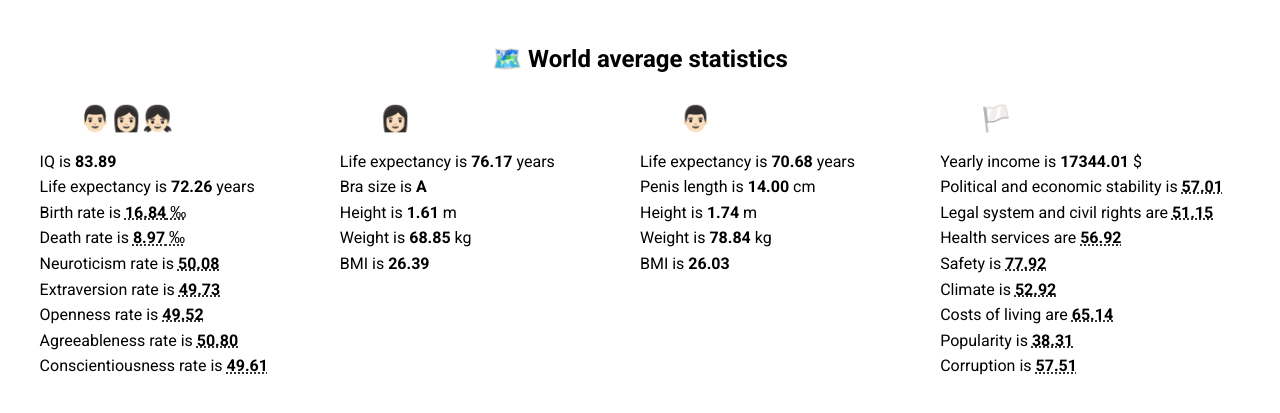
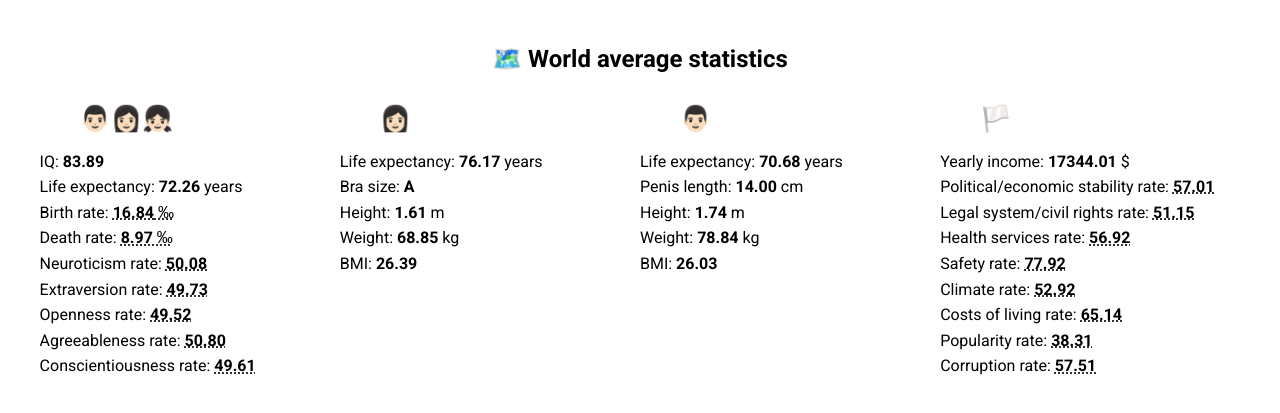
Before and after one commit to Megaemce/correlations.world, a website: page index.html in a window 1280 px wide. Shown: the part 263-676 px from the top of the page. Drawn offline with Linux system fonts and the light colour scheme; files whose address does not match are found by name.

Commit message:
Change description in row2

```diff
--- a/index.html
+++ b/index.html
@@ -268,50 +268,49 @@
                     <div class="column">
                         <div class="row1">👨🏻‍👩🏻‍👧🏻</div>
                         <div class="row2">
-                            <p>IQ is <b id="IQ"></b></p>
+                            <p>IQ: <b id="IQ"></b></p>
                             <p>
-                                Life expectancy is
+                                Life expectancy:
                                 <b id="AvgLifeExpectancy"></b> years
                             </p>
                             <p>
-                                Birth rate is
+                                Birth rate:
                                 <abbr title="births per 1000 inhabitants/year"
                                     ><b id="BirthRate"></b> ‰</abbr
                                 >
                             </p>
                             <p>
-                                Death rate is
+                                Death rate:
                                 <abbr title="deaths per 1000 inhabitants/year"
                                     ><b id="DeathRate"></b> ‰</abbr
                                 >
                             </p>
                             <p>
-                                Neuroticism rate is
+                                Neuroticism rate:
                                 <abbr title="0 - no trait, 100 very high trait"
                                     ><b id="Neuroticism"></b
                                 ></abbr>
                             </p>
                             <p>
-                                Extraversion rate is
-
+                                Extraversion rate:
                                 <abbr title="0 - no trait, 100 very high trait"
                                     ><b id="Extraversion"></b
                                 ></abbr>
                             </p>
                             <p>
-                                Openness rate is
+                                Openness rate:
                                 <abbr title="0 - no trait, 100 very high trait"
                                     ><b id="Openness"></b>
                                 </abbr>
                             </p>
                             <p>
-                                Agreeableness rate is
+                                Agreeableness rate:
                                 <abbr title="0 - no trait, 100 very high trait"
                                     ><b id="Agreeableness"></b
                                 ></abbr>
                             </p>
                             <p>
-                                Conscientiousness rate is
+                                Conscientiousness rate:
                                 <abbr title="0 - no trait, 100 very high trait"
                                     ><b id="Conscientiousness"></b
                                 ></abbr>
@@ -322,83 +321,81 @@
                         <div class="row1">👩🏻</div>
                         <div class="row2">
                             <p>
-                                Life expectancy is
-                                <b id="FemaleLifeExpectancy"></b> years
+                                Life expectancy:
+                                <b id="FemaleLifeExpectancy"></b>
+                                years
                             </p>
-                            <p>Bra size is <b id="BraSize"></b></p>
-                            <p>Height is <b id="FemaleHeight"></b> m</p>
-                            <p>Weight is <b id="FemaleWeight"></b> kg</p>
-                            <p>BMI is <b id="FemaleBMI"></b></p>
+                            <p>Bra size: <b id="BraSize"></b></p>
+                            <p>Height: <b id="FemaleHeight"></b> m</p>
+                            <p>Weight: <b id="FemaleWeight"></b> kg</p>
+                            <p>BMI: <b id="FemaleBMI"></b></p>
                         </div>
                     </div>
                     <div class="column">
                         <div class="row1">👨🏻</div>
                         <div class="row2">
                             <p>
-                                Life expectancy is
-                                <b id="MaleLifeExpectancy"></b> years
+                                Life expectancy: <b id="MaleLifeExpectancy"></b>
+                                years
                             </p>
-                            <p>Penis length is <b id="PenisLength"></b> cm</p>
-                            <p>Height is <b id="MaleHeight"></b> m</p>
-                            <p>Weight is <b id="MaleWeight"></b> kg</p>
-                            <p>BMI is <b id="MaleBMI"></b></p>
+                            <p>Penis length: <b id="PenisLength"></b> cm</p>
+                            <p>Height: <b id="MaleHeight"></b> m</p>
+                            <p>Weight: <b id="MaleWeight"></b> kg</p>
+                            <p>BMI: <b id="MaleBMI"></b></p>
                         </div>
                     </div>
                     <div class="column">
                         <div class="row1">🏳️</div>
                         <div class="row2">
-                            <p>Yearly income is <b id="Income"></b> $</p>
+                            <p>Yearly income: <b id="Income"></b> $</p>
                             <p>
-                                Political and economic stability is
-
+                                Political/economic stability rate:
                                 <abbr title="0 - anarchy, 100 - ants nest"
                                     ><b id="Stability"></b
                                 ></abbr>
                             </p>
                             <p>
-                                Legal system and civil rights are
-
+                                Legal system/civil rights rate:
                                 <abbr title="0 - really bad, 100 - amazing"
                                     ><b id="HumanRights"></b
                                 ></abbr>
                             </p>
                             <p>
-                                Health services are
-
+                                Health services rate:
                                 <abbr
                                     title="0 - deadly insufficient, 100 - amazing"
                                     ><b id="HealthServices"></b
                                 ></abbr>
                             </p>
                             <p>
-                                Safety is
+                                Safety rate:
                                 <abbr title="0 - deadly unsafe, 100 - heaven"
                                     ><b id="Safety"></b
                                 ></abbr>
                             </p>
                             <p>
-                                Climate is
+                                Climate rate:
                                 <abbr
                                     title="0 - really bad weather, 100 - amazing weather"
                                     ><b id="Climate"></b
                                 ></abbr>
                             </p>
                             <p>
-                                Costs of living are
+                                Costs of living rate:
                                 <abbr
                                     title="0 - really expensive, 100 - amazingly cheap"
                                     ><b id="Costs"></b
                                 ></abbr>
                             </p>
                             <p>
-                                Popularity is
+                                Popularity rate:
                                 <abbr
                                     title="0 - no one goes there, 100 - everyone goes there"
                                     ><b id="Popularity"></b
                                 ></abbr>
                             </p>
                             <p>
-                                Corruption is
+                                Corruption rate:
                                 <abbr
                                     title="0 - no corruption, 100 - high corruption"
                                     ><b id="Corruption"></b
```
